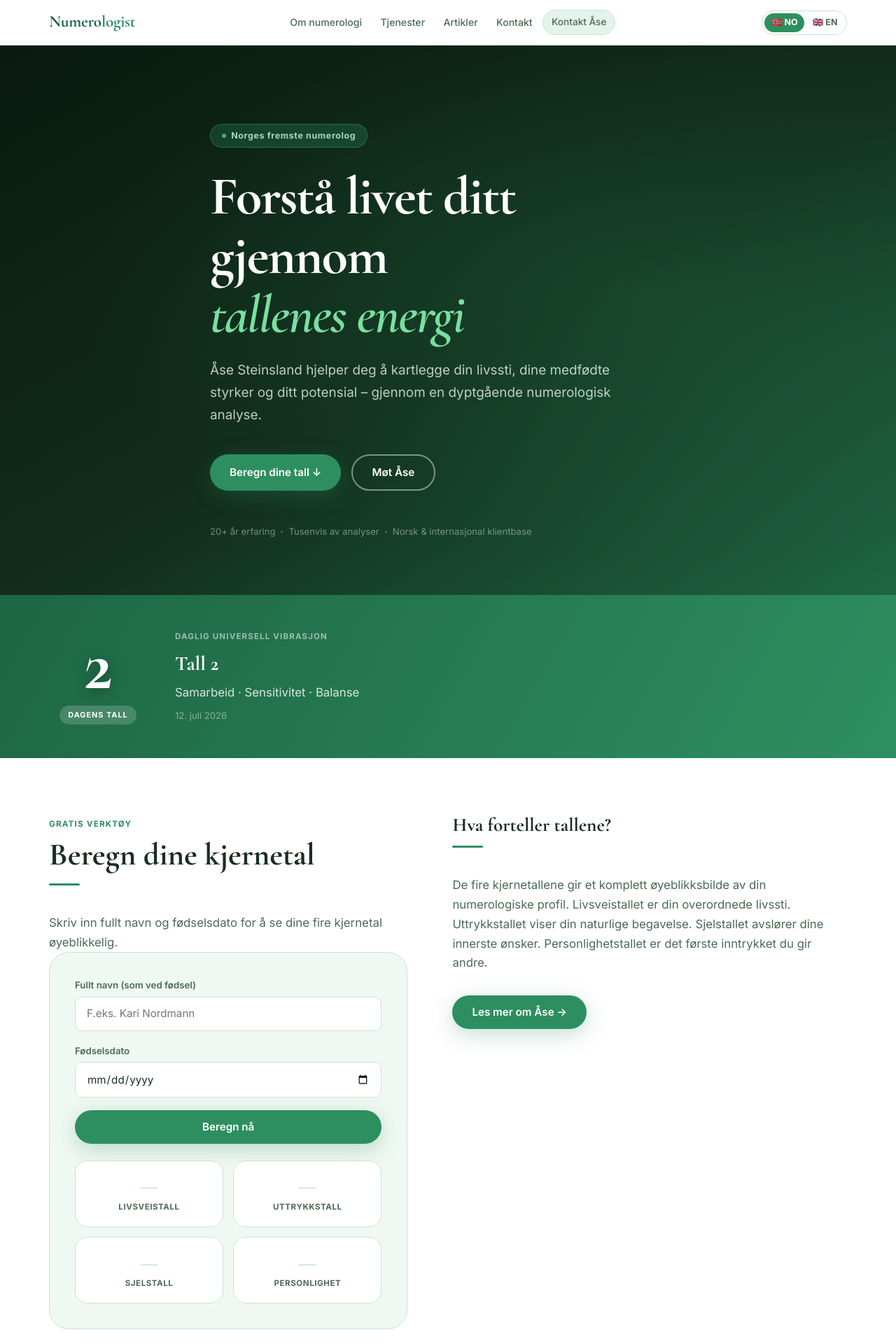
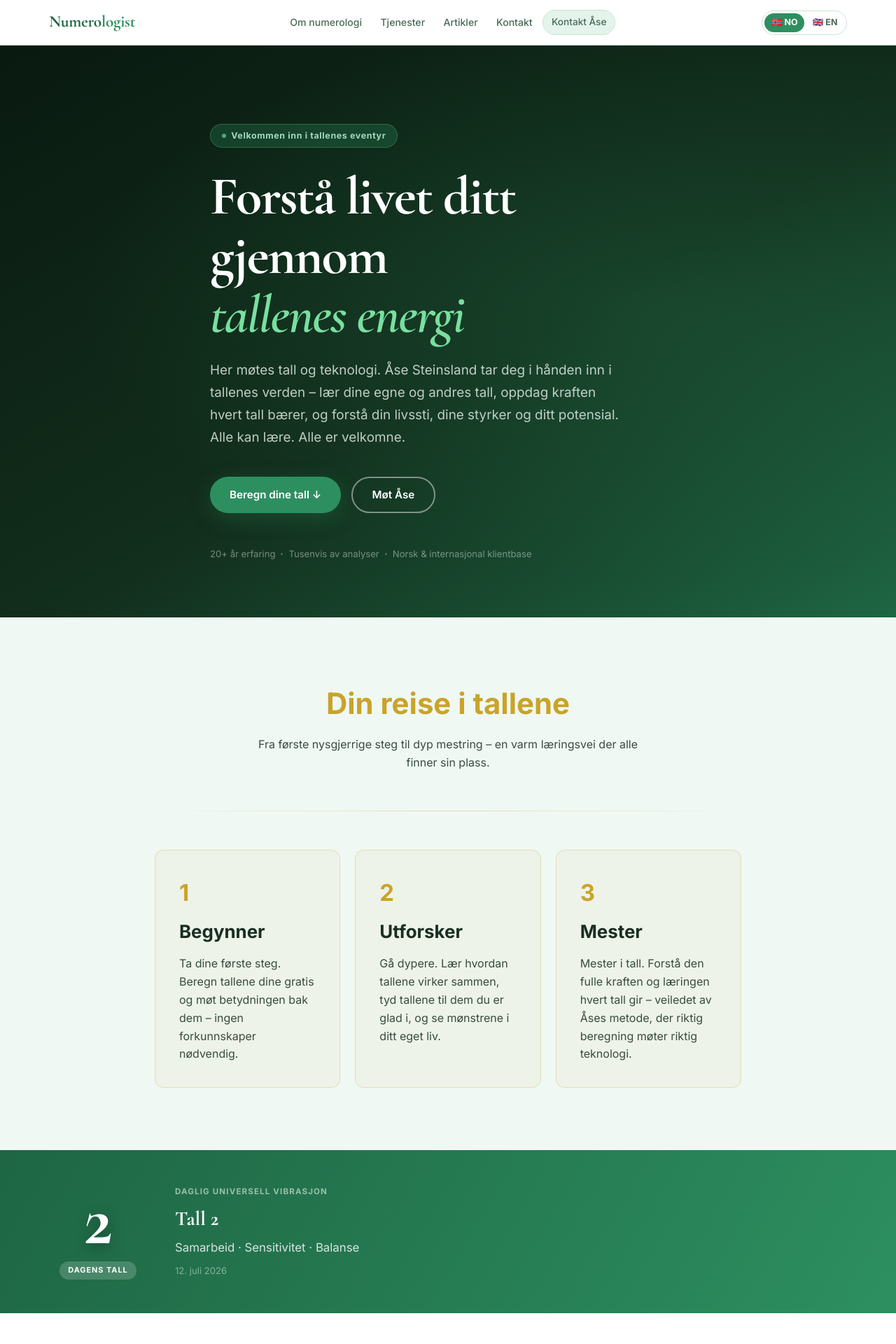
Before and after one commit to XS227/Numerologist, a PHP site: page / in a window 1280 px wide. Shown: the top 1920 px of the page at 70% size. Run offline with PHP 8.4, Linux system fonts and the light colour scheme.

Commit message:
Fibonacci design system + Master-in-Numbers framing + language fixes
- fibonacci.css: golden-ratio spacing (8/13/21/34/55/89) + φ type scale,
  shared by BOTH layouts so the design language is one — the site's rhythm
  follows the mathematics it's about ("builds itself up like numbers do").
- hero reframed as a warm invitation into the adventure of numbers (learn
  your own and others' numbers) + a beginner→explorer→master learning-journey
  section, Fibonacci-sized. Bilingual no/en.
- language fix: page bodies now translate (added body_en to the content pages;
  page.php serves it for EN) — was Norwegian-only regardless of selection.

Co-Authored-By: Claude Fable 5 <noreply@anthropic.com>

```diff
--- /dev/null
+++ b/assets/fibonacci.css
@@ -0,0 +1,74 @@
+/* ============================================================================
+   Fibonacci design system — Numerologist
+   ----------------------------------------------------------------------------
+   The site builds itself up the way numbers do: every spacing step is a
+   Fibonacci number (8, 13, 21, 34, 55, 89, 144), and the type scale grows by
+   the golden ratio φ (1.618) — the limit the Fibonacci sequence converges to.
+   So the layout's rhythm literally follows the mathematics it's about.
+
+   Shared by BOTH layouts (index.php/home.css and layout.php/style.css) so the
+   design language is one, not two. Loaded before the page CSS so pages can
+   still override; these are tokens + gentle global rhythm, not a hard reset.
+   ============================================================================ */
+
+:root {
+  /* Fibonacci spacing scale (px) — the vertical & horizontal rhythm. */
+  --fib-1: 8px;
+  --fib-2: 13px;
+  --fib-3: 21px;
+  --fib-4: 34px;
+  --fib-5: 55px;
+  --fib-6: 89px;
+  --fib-7: 144px;
+
+  /* Golden ratio — the number the design grows by. */
+  --phi: 1.618;
+
+  /* Type scale, stepped by φ from a 1rem base (down one step, up four). */
+  --text-xs:   0.618rem;   /* 1 / φ  */
+  --text-sm:   0.786rem;   /* 1 / √φ */
+  --text-base: 1rem;
+  --text-md:   1.272rem;   /* √φ     */
+  --text-lg:   1.618rem;   /* φ      */
+  --text-xl:   2.058rem;   /* φ·√φ   */
+  --text-2xl:  2.618rem;   /* φ²     */
+  --text-3xl:  4.236rem;   /* φ³     */
+
+  /* Line-height on φ for comfortable, golden reading rhythm. */
+  --leading: 1.618;
+
+  /* Container widths on Fibonacci-derived measures. */
+  --measure-text: 34rem;   /* ~ideal reading width */
+  --measure-wide: 55rem;
+
+  /* Golden-ratio radius + a soft golden accent used studio-wide. */
+  --radius-fib: var(--fib-2);
+  --gold: #C9A42A;
+}
+
+/* Gentle global rhythm — applied lightly so existing page CSS still leads. */
+.fib-section   { padding-block: var(--fib-6); }
+.fib-stack > * + * { margin-top: var(--fib-3); }
+.fib-stack-lg > * + * { margin-top: var(--fib-5); }
+.fib-measure   { max-width: var(--measure-text); }
+.fib-measure-wide { max-width: var(--measure-wide); }
+
+/* Footer ethos line — the numbers+technology tagline, quietly golden. */
+.l-footer-ethos, .footer-ethos {
+  display: block;
+  color: var(--gold);
+  opacity: 0.82;
+  font-size: var(--text-sm);
+  line-height: var(--leading);
+  max-width: var(--measure-wide);
+  margin-block: 0 var(--fib-2);
+}
+
+/* A decorative golden-spiral divider some sections can opt into. */
+.fib-spiral-rule {
+  height: 1px;
+  border: 0;
+  background: linear-gradient(90deg, transparent, var(--gold), transparent);
+  opacity: 0.35;
+  margin-block: var(--fib-5);
+}
--- a/includes/data.php
+++ b/includes/data.php
@@ -79,6 +79,7 @@ $pages = [
         'title'       => 'Hva er numerologi?',
         'title_en'    => 'What is Numerology?',
         'body'        => 'Utforsk grunnprinsippene i numerologi og hvordan tall brukes til å forstå personlighet, livssyklus og potensial.',
+        'body_en'     => 'Explore the core principles of numerology and how numbers are used to understand personality, life cycles and potential.',
         'description' => 'Lær om numerologiens grunnprinsipper og hvordan Åse Steinsland bruker tall til å avdekke personlighet, livssyklus og potensial.',
         'desc_en'     => 'Learn the fundamentals of numerology and how Åse Steinsland uses numbers to reveal personality, life cycles and potential.',
     ],
@@ -86,6 +87,7 @@ $pages = [
         'title'       => 'Numerologikalkulatorer',
         'title_en'    => 'Numerology Calculators',
         'body'        => 'Samling av enkle kalkulatorer for livsvei, uttrykkstall og navn-analyse direkte i nettleseren.',
+        'body_en'     => 'A collection of simple calculators for life path, expression number and name analysis, right in your browser.',
         'description' => 'Beregn ditt livsveitall, uttrykkstall, sjelstall og personlighetstall gratis med Åse Steinslands numerologikalkulatorer.',
         'desc_en'     => 'Calculate your life path, expression, soul urge and personality numbers for free with Åse Steinsland\'s numerology calculators.',
     ],
@@ -93,6 +95,7 @@ $pages = [
         'title'       => 'Ressurser og lesestoff',
         'title_en'    => 'Resources & Reading',
         'body'        => 'Ressursside med artikler, referanser og anbefalt lesing for videre fordypning.',
+        'body_en'     => 'A resource hub with articles, references and recommended reading to explore further.',
         'description' => 'Artikler, referanser og anbefalt lesing for deg som ønsker å fordype deg i numerologi og tallenes visdom.',
         'desc_en'     => 'Articles, references and recommended reading for those who want to explore numerology and the wisdom of numbers.',
     ],
@@ -100,6 +103,7 @@ $pages = [
         'title'       => 'Veiledning og støtte',
         'title_en'    => 'Guidance & Support',
         'body'        => 'Informasjon om veiledning, spørsmål/svar og kontaktmuligheter.',
+        'body_en'     => 'Information about guidance, questions & answers, and how to get in touch.',
         'description' => 'Få personlig numerologisk veiledning fra Åse Steinsland. Kontakt oss for spørsmål eller bestill en konsultasjon.',
         'desc_en'     => 'Get personal numerological guidance from Åse Steinsland. Contact us with questions or book a consultation.',
     ],
@@ -107,6 +111,7 @@ $pages = [
         'title'       => 'Personvern og vilkår',
         'title_en'    => 'Privacy & Terms',
         'body'        => 'Personvern, vilkår og juridisk informasjon for nettstedet.',
+        'body_en'     => 'Privacy, terms and legal information for the site.',
         'description' => 'Personvernpolicy, brukervilkår og juridisk informasjon for numerologist.setai.no.',
         'desc_en'     => 'Privacy policy, terms of use and legal information for numerologist.setai.no.',
         'noindex'     => true,
--- a/includes/layout.php
+++ b/includes/layout.php
@@ -34,6 +34,7 @@ function render_header(string $pageTitle, array $seo = []): void
     seo_head($seo);
     echo "  <link rel=\"preconnect\" href=\"https://fonts.googleapis.com\">\n";
     echo "  <link rel=\"preconnect\" href=\"https://fonts.gstatic.com\" crossorigin>\n";
+    echo "  <link rel=\"stylesheet\" href=\"/assets/fibonacci.css\">\n";
     echo "  <link rel=\"stylesheet\" href=\"/assets/style.css\">\n";
     echo "</head>\n";
     echo "<body>\n";
--- a/index.php
+++ b/index.php
@@ -108,15 +108,20 @@ $T = $no ? [
     'nav_articles'    => 'Artikler',
     'nav_contact'     => 'Kontakt',
     'nav_cta'         => 'Kontakt Åse',
-    'hero_eyebrow'    => 'Norges fremste numerolog',
+    'hero_eyebrow'    => 'Velkommen inn i tallenes eventyr',
     'hero_h1_a'       => 'Forstå livet ditt gjennom',
     'hero_h1_b'       => 'tallenes energi',
-    'hero_sub'        => 'Åse Steinsland hjelper deg å kartlegge din livssti, dine medfødte styrker og ditt potensial – gjennom en dyptgående numerologisk analyse.',
+    'hero_sub'        => 'Her møtes tall og teknologi. Åse Steinsland tar deg i hånden inn i tallenes verden – lær dine egne og andres tall, oppdag kraften hvert tall bærer, og forstå din livssti, dine styrker og ditt potensial. Alle kan lære. Alle er velkomne.',
     'hero_cta1'       => 'Beregn dine tall ↓',
     'hero_cta2'       => 'Møt Åse',
     'hero_trust1'     => '20+ år erfaring',
     'hero_trust2'     => 'Tusenvis av analyser',
     'hero_trust3'     => 'Norsk & internasjonal klientbase',
+    'journey_title'   => 'Din reise i tallene',
+    'journey_lead'    => 'Fra første nysgjerrige steg til dyp mestring – en varm læringsvei der alle finner sin plass.',
+    'journey_t1'      => 'Begynner', 'journey_d1' => 'Ta dine første steg. Beregn tallene dine gratis og møt betydningen bak dem – ingen forkunnskaper nødvendig.',
+    'journey_t2'      => 'Utforsker', 'journey_d2' => 'Gå dypere. Lær hvordan tallene virker sammen, tyd tallene til dem du er glad i, og se mønstrene i ditt eget liv.',
+    'journey_t3'      => 'Mester', 'journey_d3' => 'Mester i tall. Forstå den fulle kraften og læringen hvert tall gir – veiledet av Åses metode, der riktig beregning møter riktig teknologi.',
     'tn_eyebrow'      => 'Daglig universell vibrasjon',
     'tn_badge'        => 'Dagens tall',
     'calc_title'      => 'Beregn dine kjernetal',
@@ -234,15 +239,20 @@ $T = $no ? [
     'nav_articles'    => 'Articles',
     'nav_contact'     => 'Contact',
     'nav_cta'         => 'Contact Åse',
-    'hero_eyebrow'    => 'Norway\'s leading numerologist',
+    'hero_eyebrow'    => 'Welcome into the adventure of numbers',
     'hero_h1_a'       => 'Understand your life through',
     'hero_h1_b'       => 'the energy of numbers',
-    'hero_sub'        => 'Åse Steinsland helps you map your life path, innate strengths and potential — through a deep numerological analysis tailored to you.',
+    'hero_sub'        => 'Where numbers and technology meet. Åse Steinsland takes you by the hand into the world of numbers — learn your own and others’ numbers, discover the power each number carries, and understand your life path, strengths and potential. Anyone can learn. Everyone is welcome.',
     'hero_cta1'       => 'Calculate your numbers ↓',
     'hero_cta2'       => 'Meet Åse',
     'hero_trust1'     => '20+ years experience',
     'hero_trust2'     => 'Thousands of readings',
     'hero_trust3'     => 'Norwegian & international clients',
+    'journey_title'   => 'Your journey into the numbers',
+    'journey_lead'    => 'From your first curious step to deep mastery — a warm path of learning where everyone finds their place.',
+    'journey_t1'      => 'Beginner', 'journey_d1' => 'Take your first steps. Calculate your numbers for free and meet the meaning behind them — no prior knowledge needed.',
+    'journey_t2'      => 'Explorer', 'journey_d2' => 'Go deeper. Learn how the numbers work together, read the numbers of those you love, and see the patterns in your own life.',
+    'journey_t3'      => 'Master', 'journey_d3' => 'Master of numbers. Understand the full power and learning each number gives — guided by Åse’s method, where right calculation meets right technology.',
     'tn_eyebrow'      => 'Universal daily vibration',
     'tn_badge'        => 'Today\'s number',
     'calc_title'      => 'Calculate your core numbers',
@@ -551,6 +561,7 @@ $serviceSchemas = [
   <!-- Fonts preconnect -->
   <link rel="preconnect" href="https://fonts.googleapis.com">
   <link rel="preconnect" href="https://fonts.gstatic.com" crossorigin>
+  <link rel="stylesheet" href="/assets/fibonacci.css">
   <link rel="stylesheet" href="/assets/home.css">
 </head>
 <body>
@@ -617,6 +628,25 @@ $serviceSchemas = [
         <span class="hero-trust-sep"></span>
         <span><?= htmlspecialchars($T['hero_trust3']) ?></span>
       </div>
+    </div>
+  </div>
+</section>
+
+
+<!-- ═══════════════════════════════ THE ADVENTURE OF NUMBERS (journey) -->
+<section class="journey-section fib-section" aria-labelledby="journey-title">
+  <div class="journey-wrap fib-measure-wide" style="margin-inline:auto;padding-inline:var(--fib-3)">
+    <h2 id="journey-title" class="journey-title" style="font-size:var(--text-2xl);color:var(--gold);text-align:center;margin-bottom:var(--fib-2)"><?= htmlspecialchars($T['journey_title']) ?></h2>
+    <p class="journey-lead" style="max-width:var(--measure-text);margin:0 auto var(--fib-5);text-align:center;line-height:var(--leading);opacity:.85"><?= htmlspecialchars($T['journey_lead']) ?></p>
+    <hr class="fib-spiral-rule">
+    <div class="journey-steps" style="display:grid;grid-template-columns:repeat(auto-fit,minmax(240px,1fr));gap:var(--fib-3)">
+      <?php foreach ([1,2,3] as $ji): ?>
+      <article class="journey-step" style="padding:var(--fib-4);border:1px solid rgba(201,164,42,.28);border-radius:var(--radius-fib);background:rgba(201,164,42,.05)">
+        <div class="journey-num" aria-hidden="true" style="font-size:var(--text-xl);color:var(--gold);font-weight:700"><?= $ji ?></div>
+        <h3 style="font-size:var(--text-lg);margin:var(--fib-1) 0 var(--fib-2)"><?= htmlspecialchars($T['journey_t'.$ji]) ?></h3>
+        <p style="line-height:var(--leading);opacity:.85"><?= htmlspecialchars($T['journey_d'.$ji]) ?></p>
+      </article>
+      <?php endforeach; ?>
     </div>
   </div>
 </section>
--- a/page.php
+++ b/page.php
@@ -31,7 +31,7 @@ if ($page === null) {
 
 $title      = $no ? ($page['title']    ?? '') : ($page['title_en']    ?? $page['title']    ?? '');
 $desc       = $no ? ($page['description'] ?? '') : ($page['desc_en'] ?? $page['description'] ?? '');
-$body       = htmlspecialchars($page['body'] ?? '', ENT_QUOTES, 'UTF-8');
+$body       = htmlspecialchars(($no ? ($page['body'] ?? '') : ($page['body_en'] ?? $page['body'] ?? '')), ENT_QUOTES, 'UTF-8');
 $noindex    = (bool) ($page['noindex'] ?? false);
 
 // Canonical points to the clean Django URL (no ?slug= query string)
```
